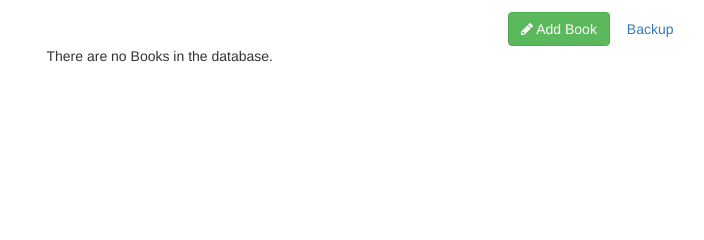
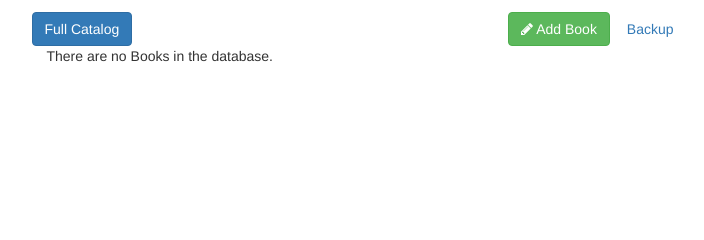
Before and after one commit to imoren2x/django_polska_biblioteka, a Django app: template polska_biblio/templates/home.html in a window 1280 px wide. Shown: the part 277-517 px from the top of the page, without its empty margins (281-985 px from the left). Run offline with Django 3.2, Linux system fonts and the light colour scheme; the template is opened without the code that fills it, so the values that code supplies are empty; parts of the project's set-up code (start-up, migrations or seed data) failed here and were passed over; some libraries are stand-ins or nearby versions.

Commit message:
Latest changes for the raspberry pi version.
Signed-off-by: imoren2x <imoren2x@users.sourceforge.net>

```diff
--- a/polska_biblio/biblio/views.py
+++ b/polska_biblio/biblio/views.py
@@ -50,6 +50,10 @@ def home(request, *args, **kwargs):
     available_count = books.filter(status='AVAILABLE').count()
     borrowed_count = books.filter(status='BORROWED').count()
 
+    full_catalog = True if request.GET.get('full_catalog', '').lower() == 'true' else False
+    if full_catalog is False:
+        books = books.order_by('-id')[0:500+1]
+
     # No query
     if 'q' not in request.GET:
 
@@ -58,6 +62,7 @@ def home(request, *args, **kwargs):
             'available_count': available_count,
             'borrowed_count': borrowed_count,
             'search': False,
+            'full_catalog': full_catalog,
             'version': settings.VERSION,
         })
 
--- a/polska_biblio/templates/home.html
+++ b/polska_biblio/templates/home.html
@@ -73,7 +73,15 @@
     <p>Search: {{ book_list.count }} books found</p>
 {% endif %}
 
-{% if not search  %}
+{% if not full_catalog %}
+<div class="pull-left">
+    <a href="{% url 'home' %}?full_catalog=true" class="btn btn-primary">
+        Full Catalog
+    </a>
+
+</div>
+{% endif %}
+{% if not search %}
 <div class="pull-right">
     <a href="{% url 'book_add' %}" class="btn btn-success">
         <span class="fa fa-pencil" aria-hidden="true"></span>
```
Also changed, not shown: polska_biblio/aux_pk_refactor.py (+5 -3 lines).
